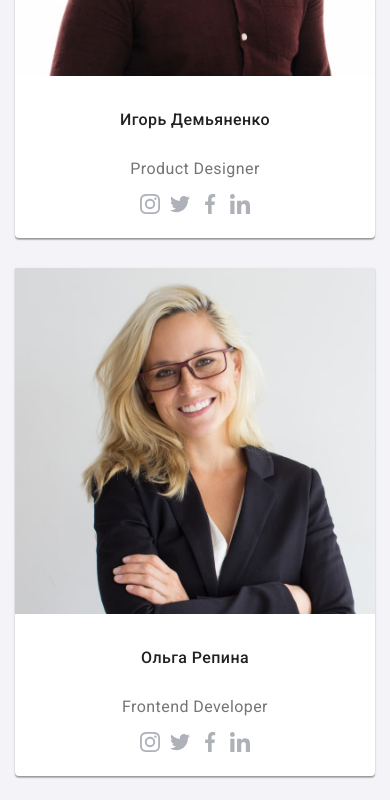
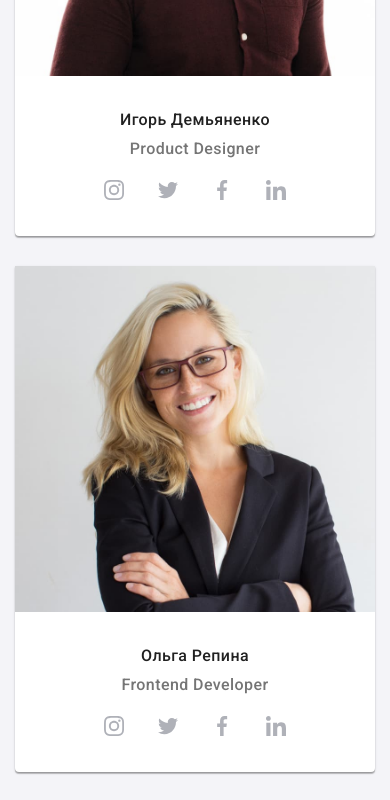
Before and after one commit to pnevmat/goit-markup-hw-08, a plain HTML site: page index.html in a window 390 px wide. Shown: the part 1960-2760 px from the top of the page. Drawn offline with nearby package versions, Linux system fonts and the light colour scheme.

Commit message:
Fixes styles of index.html

```diff
--- a/sass/components/mobile/_menu.scss
+++ b/sass/components/mobile/_menu.scss
@@ -57,7 +57,7 @@
         margin-bottom: 60px;
     }
     .nav, .nav-link {
-        color: #757575;
+        color: $primary-text-color;
         font-weight: 500;
         line-height: 1.14;
         letter-spacing: 0.02em;
@@ -68,6 +68,7 @@
     .nav-link.contact {
         display: flex;
         align-items: center;
+        color: #757575;
     }
     .item {
         position: relative;
--- a/sass/components/mobile/_modal-window.scss
+++ b/sass/components/mobile/_modal-window.scss
@@ -22,7 +22,7 @@
         top: 50%;
         left: 50%;
 
-        width: 528px;
+        width: calc(100% - 30px);
         height: 581px;
         padding: 40px 40px;
         border-radius: 4px;
--- a/sass/components/mobile/_social-links.scss
+++ b/sass/components/mobile/_social-links.scss
@@ -19,8 +19,8 @@
         align-items: center;
         justify-content: center;
 
-        max-width: 44px;
-        max-height: 44px;
+        width: 44px;
+        height: 44px;
         margin-bottom: 0;
         border-radius: 50%;
 
--- a/sass/components/mobile/_team-card.scss
+++ b/sass/components/mobile/_team-card.scss
@@ -1,8 +1,5 @@
 @media screen and (min-width: 280px) and (max-width: 480px) {
     // team card
-    .team-ul :not(:last-child) {
-        margin-bottom: 30px;
-    }
     .items-width {
         max-width: 450px;
         padding-bottom: 24px;
@@ -15,7 +12,7 @@
         width: 100%;
         margin-bottom: 30px;
     }
-    .teammate-name {
+    .team-ul .items .teammate-name {
         margin-bottom: 10px;
 
         font-weight: 500;
@@ -29,4 +26,7 @@
         font-weight: 400;
         color: #757575;
     }
+    .team-ul :not(:last-child) {
+        margin-bottom: 30px;
+    }
 }
```
Also changed, not shown: css/main.css, css/main.min.css, 2 other files.
